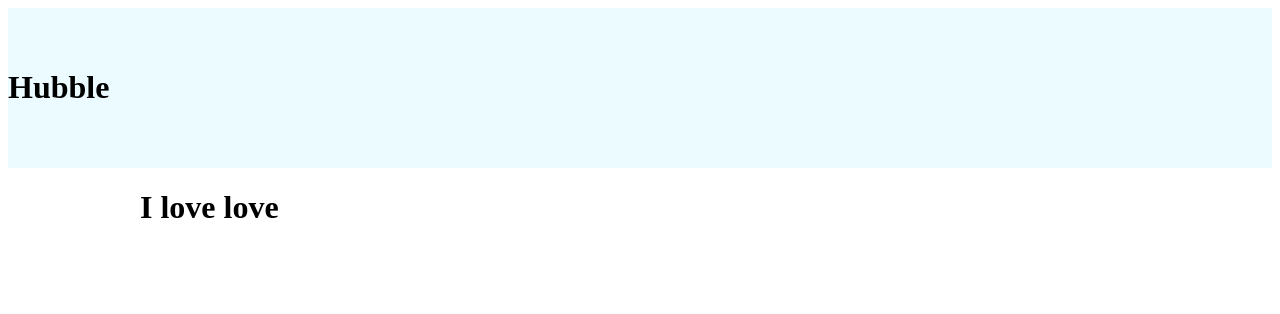
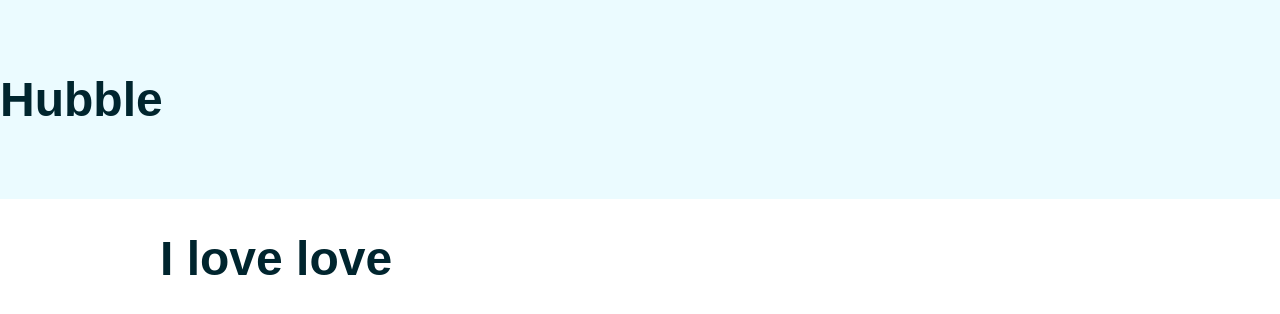
Before and after one commit to Zubs/ReactHuddle, a React (Create React App) app: page / in a window 1280 px wide. Shown: the top 314 px of the page. Built offline with nearby package versions, Linux system fonts and the light colour scheme.

Commit message:
Theme and global styles

```diff
--- a/src/App.js
+++ b/src/App.js
@@ -1,14 +1,25 @@
 import Container from "./components/styles/Container.styled";
 import Header from "./components/Header";
+import { ThemeProvider } from "styled-components";
+import GlobalStyles from "./components/styles/Globals";
+
+const theme = {
+  colors: {
+    header: '#ebfbff',
+    body: 'white',
+    footer: '#003333'
+  }
+};
 
 function App() {
   return (
-    <>
+    <ThemeProvider theme={ theme }>
+      <GlobalStyles />
       <Header />
       <Container>
         <h1>I love love</h1>
       </Container>
-    </>
+    </ThemeProvider>
   );
 }
 
--- /dev/null
+++ b/src/components/styles/Globals.js
@@ -0,0 +1,28 @@
+import { createGlobalStyle } from "styled-components";
+
+const GlobalStyles = createGlobalStyle`
+  @import url('https://fonts.googleapi.com/css2?family=Poppins:wght@300;400;600;700&display=swap');
+
+  * {
+	  box-sizing: border-box;
+  }
+
+  body {
+	  background: ${ ({ theme }) => theme.colors.body };
+	  color: hsl(192, 100%, 9%);
+	  font-family: 'Poppins', sans-serif;
+	  font-size: 1.5em;
+	  margin: 0;
+  }
+
+  p {
+    opacity: 0.6;
+	  line-height: 1.5;
+  }
+
+  img {
+	  max-width: 100%;
+  }
+`;
+
+export default GlobalStyles;
--- a/src/components/styles/Header.styled.js
+++ b/src/components/styles/Header.styled.js
@@ -1,7 +1,7 @@
 import styled from "styled-components";
 
 const StyledHeader = styled.header`
-	background-color: #ebfbff;
+	background-color: ${ ({ theme }) => theme.colors.header };
 	padding: 40px 0;
 `;
 
```
